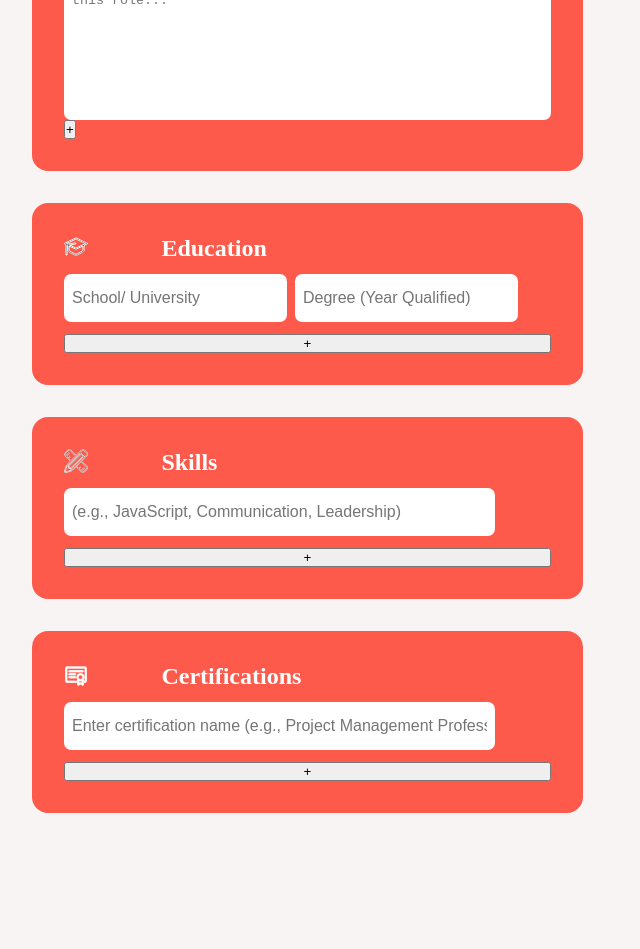
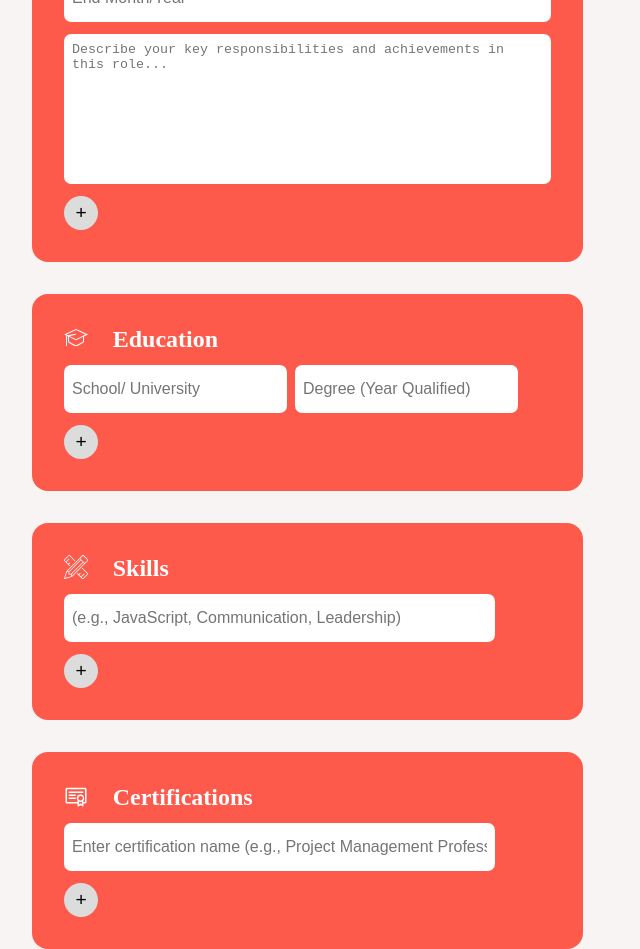
Before and after one commit to gavinv-m/cv-application, a React (Vite) app: page / in a window 1280 px wide. Shown: the part 1140-2089 px from the top of the page, without its empty margins (0-640 px from the left). Before the commit the page ends 1953 px from the top, so only its background shows below. Built offline with nearby package versions, Linux system fonts and the light colour scheme.

Commit message:
style: Style buttons and header icons

```diff
--- a/src/styles/sidebar.css
+++ b/src/styles/sidebar.css
@@ -6,9 +6,11 @@ aside {
 
 .header {
     background-color: #fe5a4c;
+    border-radius: 1rem;
     display: grid;
     grid-template-columns: 0.8fr 0.2fr;
     grid-template-rows: 1fr;
+    padding: 2rem;
 }
 
 .personal-details,
@@ -32,7 +34,7 @@ aside {
 .skills-header,
 .certifications-header {
     display: grid;
-    grid-template-columns: 0.2fr 0.8fr;
+    grid-template-columns: 0.1fr 0.8fr;
     grid-template-rows: 1fr;
 }
 
@@ -119,11 +121,28 @@ textarea {
     width: 100%;
 }
 
-svg path {
-    stroke: #ffffff;
-}
-
+svg path,
 .work-exp-header svg,
 .certifications-header svg {
     fill: #ffffff;
 }
+
+.header svg path,
+.personal-details-header svg path {
+    fill: none;
+    stroke: #ffffff;
+}
+
+button {
+    background-color: #dcdcdc;
+    border-radius: 50%;
+    border-width: 0px;
+    cursor: pointer;
+    font-size: 1.2rem;
+    height: 34px;
+    width: 34px;
+}
+
+.work-exp button {
+    margin-top: 0.75rem;
+}
```
